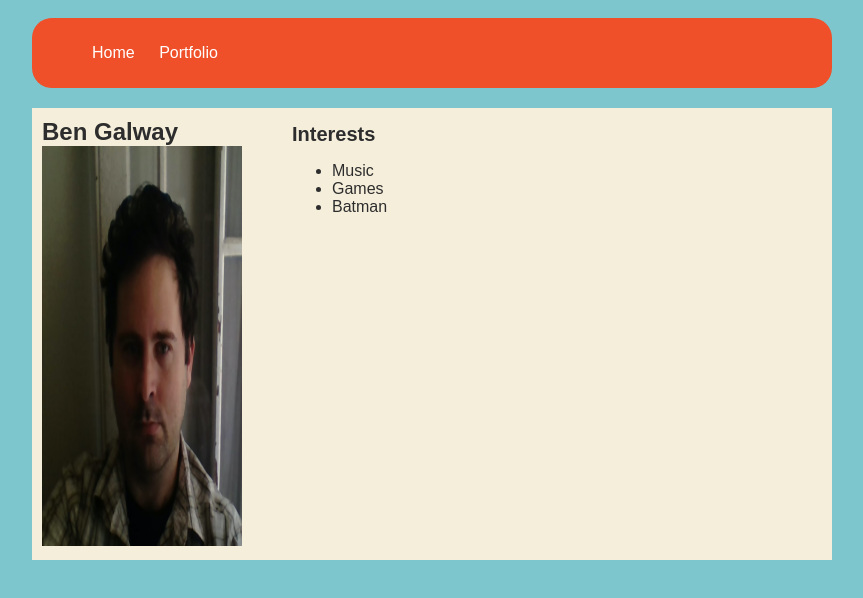
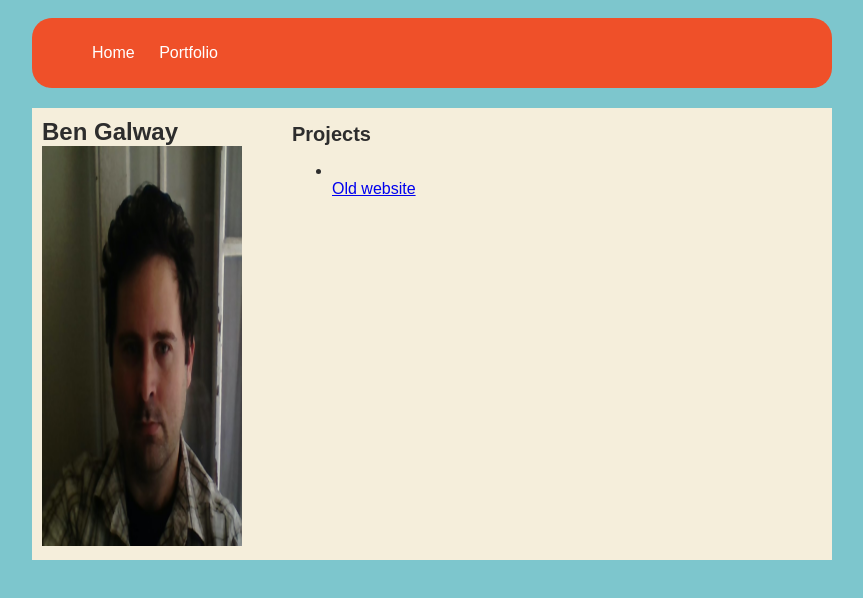
Before and after one commit to bpgalway/bpgalway.github.io, a plain HTML site: page portfolio.html in a window 1280 px wide. Shown: the whole page, without its empty margins (208-1071 px from the left). Drawn offline with Linux system fonts and the light colour scheme.

Commit message:
My website

```diff
--- a/portfolio.html
+++ b/portfolio.html
@@ -85,12 +85,10 @@
 
                 <div class="content">
                     <section class="interests">
-                        <header>Interests</header>
-                        <ul>
-                            <li>Music</li>
-                            <li>Games</li>
-                            <li>Batman</li>
-                        </ul>
+                        <header>Projects</header>
+                            <ul>
+                            <li></li><a href="http://xblig.co">Old website</a>
+                            </ul>
                     </section>
                 </div>
             </main>
```
